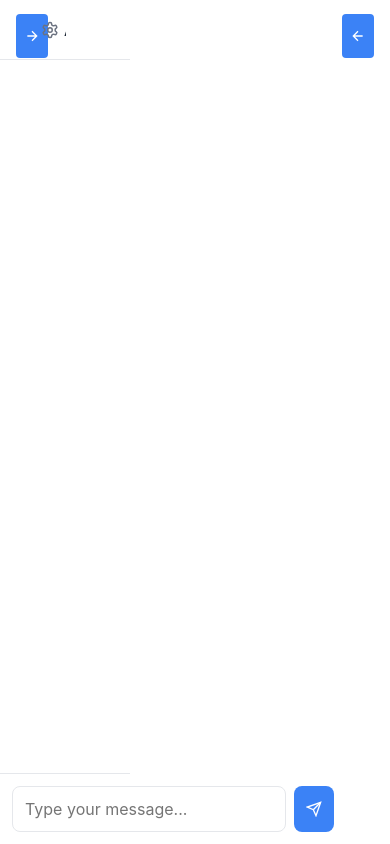
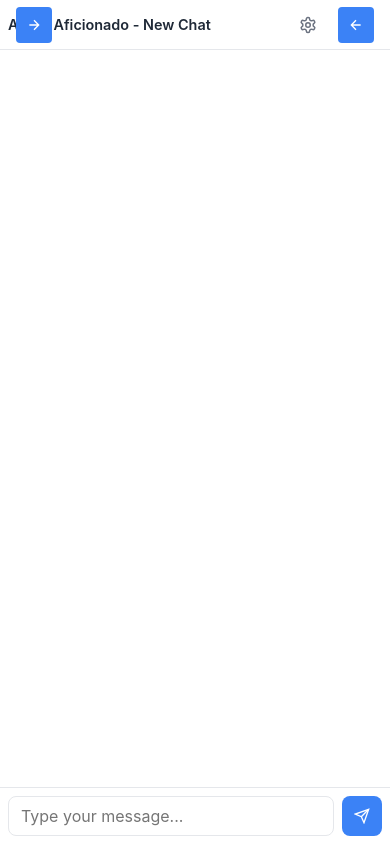
Before and after one commit to pranjal299/anuraaficionado-app, a Flask app: template templates/index.html in a window 390 px wide. Run offline with Flask 3, Linux system fonts and the light colour scheme; the template is opened without the code that fills it, so the values that code supplies are empty; parts of the project's set-up code (start-up, migrations or seed data) failed here and were passed over.

Commit message:
Smooth mobile view

```diff
--- a/templates/index.html
+++ b/templates/index.html
@@ -2,7 +2,7 @@
 <html lang="en">
 <head>
     <meta charset="UTF-8">
-    <meta name="viewport" content="width=device-width, initial-scale=1.0">
+    <meta name="viewport" content="width=device-width, initial-scale=1.0, maximum-scale=1.0, user-scalable=no">
     <title>Chat Interface</title>
 <style>
 html {
@@ -22,6 +22,40 @@ body {
     height: 100vh;
     background-color: #ffffff;
     overflow: hidden;
+}
+
+.app-container {
+    display: flex;
+    height: 100vh;
+    position: relative;
+    overflow-x: hidden;
+}
+
+.chat-container {
+    flex: 1;
+    display: flex;
+    flex-direction: column;
+    margin-left: 260px;
+    margin-right: 260px;
+    transition: all 0.3s ease;
+    width: calc(100vw - 520px);
+    position: relative;
+    overflow-x: hidden;
+}
+
+.messages-container {
+    flex: 1;
+    overflow-y: auto;
+    padding: 1rem;
+    position: relative;
+}
+
+.input-container {
+    padding: 1rem;
+    border-top: 1px solid #e5e7eb;
+    position: relative;
+    z-index: 2;
+    background: white;
 }
 
 .user-info {
@@ -53,12 +87,6 @@ body {
 
 .logout-button:hover {
     background-color: #fef2f2;
-}
-
-.app-container {
-    display: flex;
-    height: 100vh;
-    position: relative;
 }
 
 .sidebar {
@@ -475,16 +503,6 @@ body {
     word-break: break-word;
 }
 
-.chat-container {
-    flex: 1;
-    display: flex;
-    flex-direction: column;
-    margin-left: 260px;
-    margin-right: 260px;
-    transition: all 0.3s ease;
-    width: calc(100vw - 520px);
-}
-
 .chat-container.left-expanded {
     margin-left: 0;
     width: calc(100vw - 260px);
@@ -509,6 +527,7 @@ body {
     justify-content: space-between;
     height: 60px;
     position: relative;
+    background: white;
 }
 
 .chat-container.left-expanded .chat-header {
@@ -528,12 +547,6 @@ body {
     line-height: 1.75rem;
 }
 
-.messages-container {
-    flex: 1;
-    overflow-y: auto;
-    padding: 1rem;
-}
-
 .message {
     position: relative;
     display: flex;
@@ -570,14 +583,10 @@ body {
     text-align: right;
 }
 
-.input-container {
-    padding: 1rem;
-    border-top: 1px solid #e5e7eb;
-}
-
 .input-form {
     display: flex;
     gap: 0.5rem;
+    width: 100%;
 }
 
 .message-input {
@@ -728,84 +737,118 @@ body {
     .app-container {
         position: relative;
         overflow-x: hidden;
+        height: 100%;
     }
 
     .chat-container {
-        margin-left: 0;
-        margin-right: 0;
-        width: 100vw;
-    }
-
-    .sidebar, .context-sidebar {
+        margin-left: 0 !important;
+        margin-right: 0 !important;
+        width: 100% !important;
+        height: 100vh;
         position: fixed;
+        left: 0;
+        right: 0;
+        top: 0;
+        bottom: 0;
+    }
+
+    .input-container {
+        position: fixed;
+        bottom: 0;
+        left: 0;
+        right: 0;
+        background: white;
+        padding: 8px;
+        z-index: 1000;
+        border-top: 1px solid #e5e7eb;
+    }
+
+    .messages-container {
+        padding-bottom: 70px;
+        height: calc(100vh - 50px);
+        padding-top: 50px;
+        overflow-y: auto;
+    }
+
+    .chat-header {
+        position: fixed;
+        top: 0;
+        left: 0;
+        right: 0;
+        background: white;
+        z-index: 999;
+        padding: 0.5rem !important;
+        height: 50px;
+    }
+
+    .chat-header h1 {
+        font-size: 0.9rem;
+        max-width: calc(100% - 80px);
+    }
+
+    .sidebar-toggle,
+    .floating-toggle,
+    .context-toggle,
+    .settings-button {
+        width: 36px;
+        height: 36px;
+        padding: 6px;
+    }
+
+    .sidebar,
+    .context-sidebar {
+        top: 0;
         height: 100vh;
-        z-index: 1000;
-        background-color: #f9fafb;
+        z-index: 1001;
     }
 
     .sidebar {
-        left: -260px;
-        transition: left 0.3s ease;
+        transform: translateX(-100%);
     }
 
     .context-sidebar {
-        right: -260px;
-        transition: right 0.3s ease;
+        transform: translateX(100%);
         width: 260px !important;
         resize: none;
     }
 
     .sidebar:not(.collapsed) {
+        transform: translateX(0);
+        box-shadow: 2px 0 5px rgba(0, 0, 0, 0.1);
+    }
+
+    .context-sidebar:not(.collapsed) {
+        transform: translateX(0);
+        box-shadow: -2px 0 5px rgba(0, 0, 0, 0.1);
+    }
+
+    .sidebar:not(.collapsed)::before,
+    .context-sidebar:not(.collapsed)::before {
+        content: '';
+        position: fixed;
+        top: 0;
         left: 0;
-        box-shadow: 2px 0 5px rgba(0, 0, 0, 0.1);
-    }
-
-    .context-sidebar:not(.collapsed) {
         right: 0;
-        box-shadow: -2px 0 5px rgba(0, 0, 0, 0.1);
-    }
-
-    .floating-toggle, .context-toggle {
-        display: flex;
-        z-index: 900;
-    }
-
-    .chat-header {
-        padding: 1rem 4rem !important;
-    }
-
-    .chat-header h1 {
-        font-size: 1.1rem;
-        white-space: nowrap;
-        overflow: hidden;
-        text-overflow: ellipsis;
+        bottom: 0;
+        background: rgba(0, 0, 0, 0.3);
+        z-index: -1;
     }
 
     .message-wrapper {
-        max-width: 90%;
-    }
-
-    .settings-menu {
-        width: 200px;
-        right: 0.5rem;
-    }
-
-    .input-container {
-        padding: 0.75rem;
+        max-width: 85%;
     }
 
     .message-input {
-        font-size: 16px; /* Prevents iOS zoom on focus */
-    }
-
-    /* Improve touch targets */
-    .conversation-item,
-    .feedback-button,
-    .send-button,
-    .sidebar-toggle,
-    .floating-toggle,
-    .context-toggle {
-        min-height: 44px;
+        font-size: 16px;
+        padding: 8px 12px;
+        height: 40px;
+    }
+
+    .send-button {
+        padding: 8px;
+        width: 40px;
+        height: 40px;
+        min-height: 40px;
     }
 
     .feedback-container {
@@ -817,12 +860,10 @@ body {
         padding: 8px;
     }
 
-    /* Prevent body scroll when sidebars are open */
     body.sidebar-open {
         overflow: hidden;
     }
 
-    /* Handle smaller context items */
     .context-item {
         padding: 0.5rem;
         margin-bottom: 0.5rem;
@@ -838,23 +879,47 @@ body {
     .context-item-relevance {
         font-size: 0.75rem;
     }
+
+    .chat-container.left-expanded .chat-header,
+    .chat-container.right-expanded .chat-header {
+        padding: 0.5rem !important;
+    }
+
+    .floating-toggle,
+    .context-toggle {
+        top: 7px;
+    }
+
+    .settings-menu {
+        width: 200px;
+        right: 0.5rem;
+    }
 }
 
 /* Additional breakpoint for very small screens */
 @media (max-width: 380px) {
     .chat-header h1 {
-        font-size: 1rem;
+        font-size: 0.8rem;
+        max-width: calc(100% - 70px);
     }
 
     .message-wrapper {
-        max-width: 95%;
+        max-width: 90%;
     }
 
     .input-container {
-        padding: 0.5rem;
-    }
-}
-
+        padding: 6px;
+    }
+
+    .sidebar-toggle,
+    .floating-toggle,
+    .context-toggle,
+    .settings-button {
+        width: 32px;
+        height: 32px;
+        padding: 5px;
+    }
+}
 </style>
 </head>
 <body>
```
